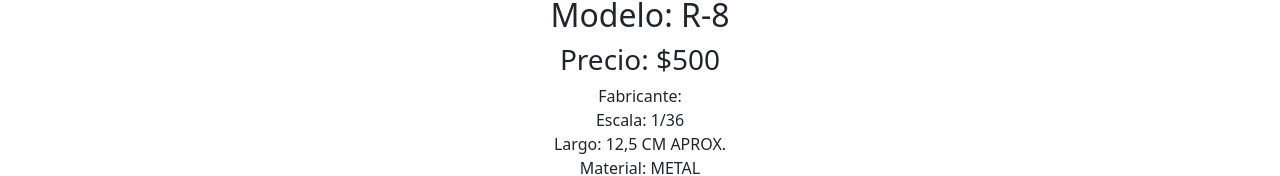
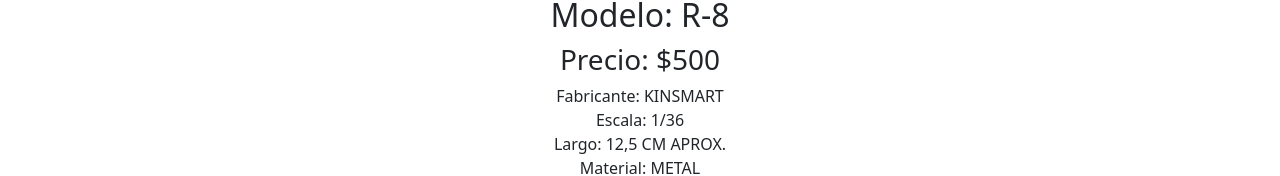
Before and after one commit to facundocasal/ecommerce-react-coderhouse, a React (Create React App) app: page /productos/item/1 in a window 1280 px wide. Shown: the part 579-755 px from the top of the page. Built offline with nearby package versions, Linux system fonts and the light colour scheme.

Commit message:
agregado del fabricante

```diff
--- a/src/components/ItemDetail/ItemDetail.jsx
+++ b/src/components/ItemDetail/ItemDetail.jsx
@@ -32,7 +32,7 @@
 
                   {item.description.map(i =>
                   <ul className='description__lista'>
-                    <li>Fabricante:  {i.mark}</li>
+                    <li>Fabricante:  {i.maker}</li>
                     <li>Escala:  {i.scale}</li>
                     <li>Largo:  {i.long}</li>
                     <li>Material:  {i.material}</li>
```
